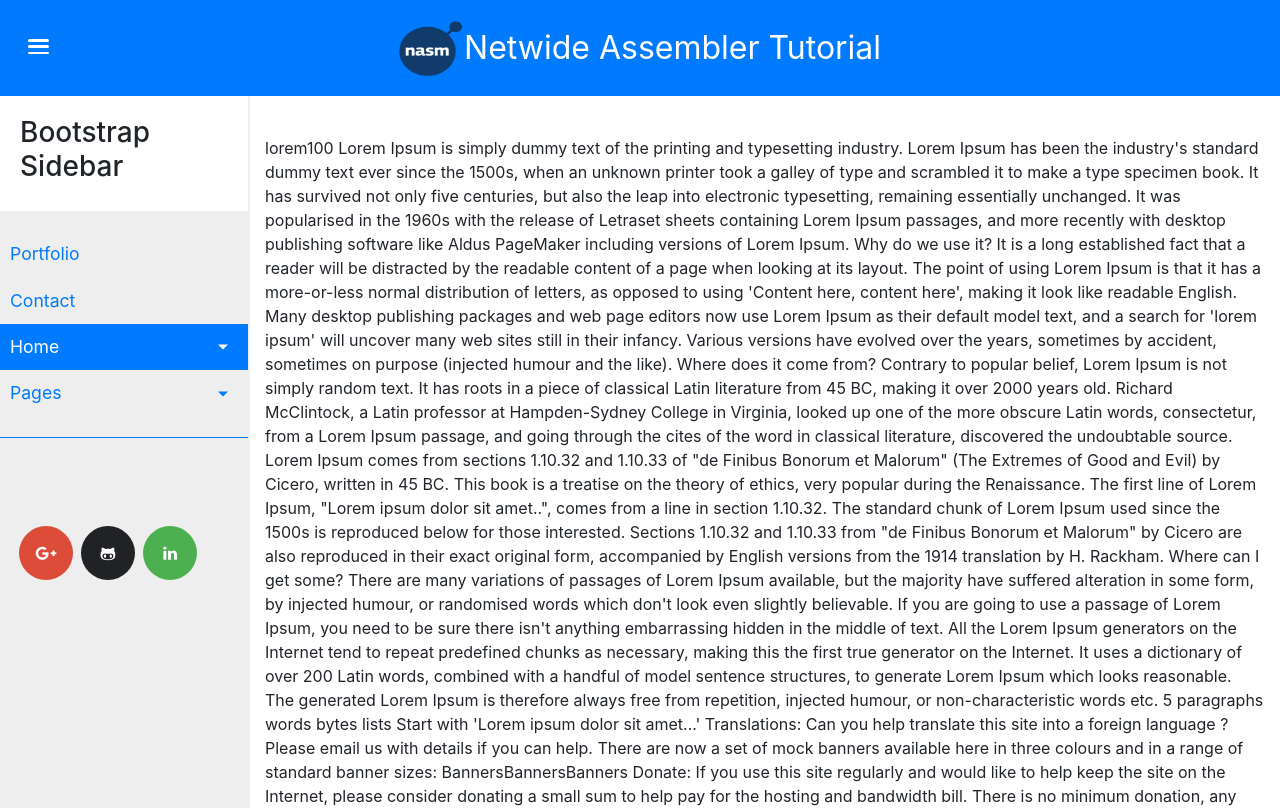
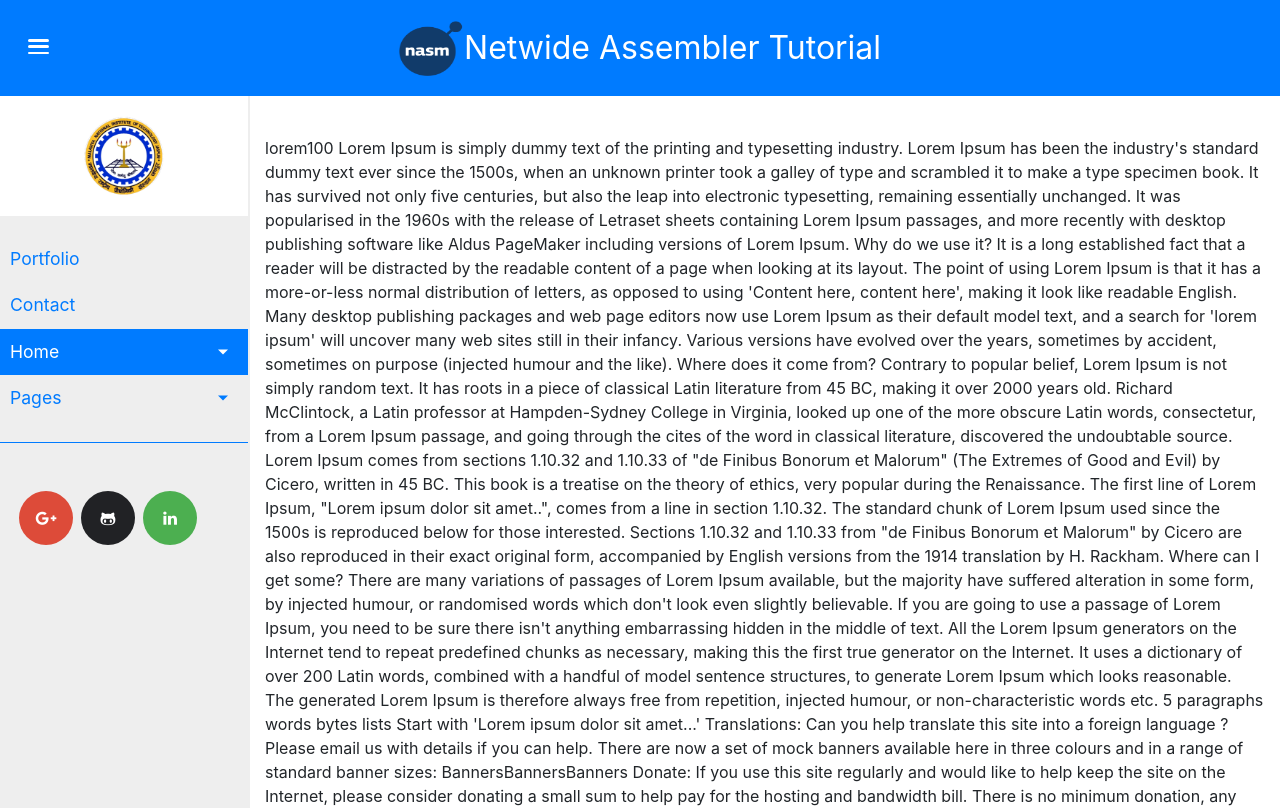
Before and after one commit to AKASHCS50/NASM-Tutorial, a plain HTML site: page index.html in a window 1280 px wide. Shown: the top 808 px of the page. Drawn offline with nearby package versions, Linux system fonts and the light colour scheme.

Commit message:
Added logo

```diff
--- a/css/styles.css
+++ b/css/styles.css
@@ -193,6 +193,14 @@ a[data-toggle="collapse"] {
 #sidebar .sidebar-header {
     padding: 20px;
     background: #FFFFFF;
+	display: flex;
+	justify-content: center;
+	align-items: center;
+}
+
+.sidebar-header img{
+	width: 80px;
+	height: 80px;
 }
 
 #sidebar ul.components {
@@ -220,7 +228,7 @@ a[data-toggle="collapse"] {
 	display: flex;
 	width: 100%;
 	align-items: center;
-	margin-top: 10vh;
+	margin-top: 5vh;
 }
 
 ul ul a {
--- a/index.html
+++ b/index.html
@@ -57,7 +57,7 @@
 	<div class="wrapper">
     <nav id="sidebar" class="collapse navbar-collpase">
         <div class="sidebar-header">
-            <h3>Bootstrap Sidebar</h3>
+           <img src="img/MNIT-logo.png" alt="MENU">
         </div>
 
         <ul class="list-unstyled components">
@@ -101,7 +101,7 @@
 
 		<a href="mailto:2018ucp1154@mnit.ac.in" target="_blank" class="btn-social btn-google-plus"><i class="fa fa-google-plus"></i></a>
 		  <a href="https://github.com/AKASHCS50/NASM-Tutorial" target="_blank" class="btn-social btn-github"><i class="fa fa-github-alt"></i></a>
-		<a href="linkedin.com/in/akash-sharma-1a5433178/" target="_blank" class="btn-social btn-linkedin"><i class="fa fa-linkedin"></i></a>
+		<a href="https://www.linkedin.com/in/akash-sharma-1a5433178/" target="_blank" class="btn-social btn-linkedin"><i class="fa fa-linkedin"></i></a>
 
 		</div>
     </nav>
```
Also changed, not shown: img/MNIT-logo.png (added).
